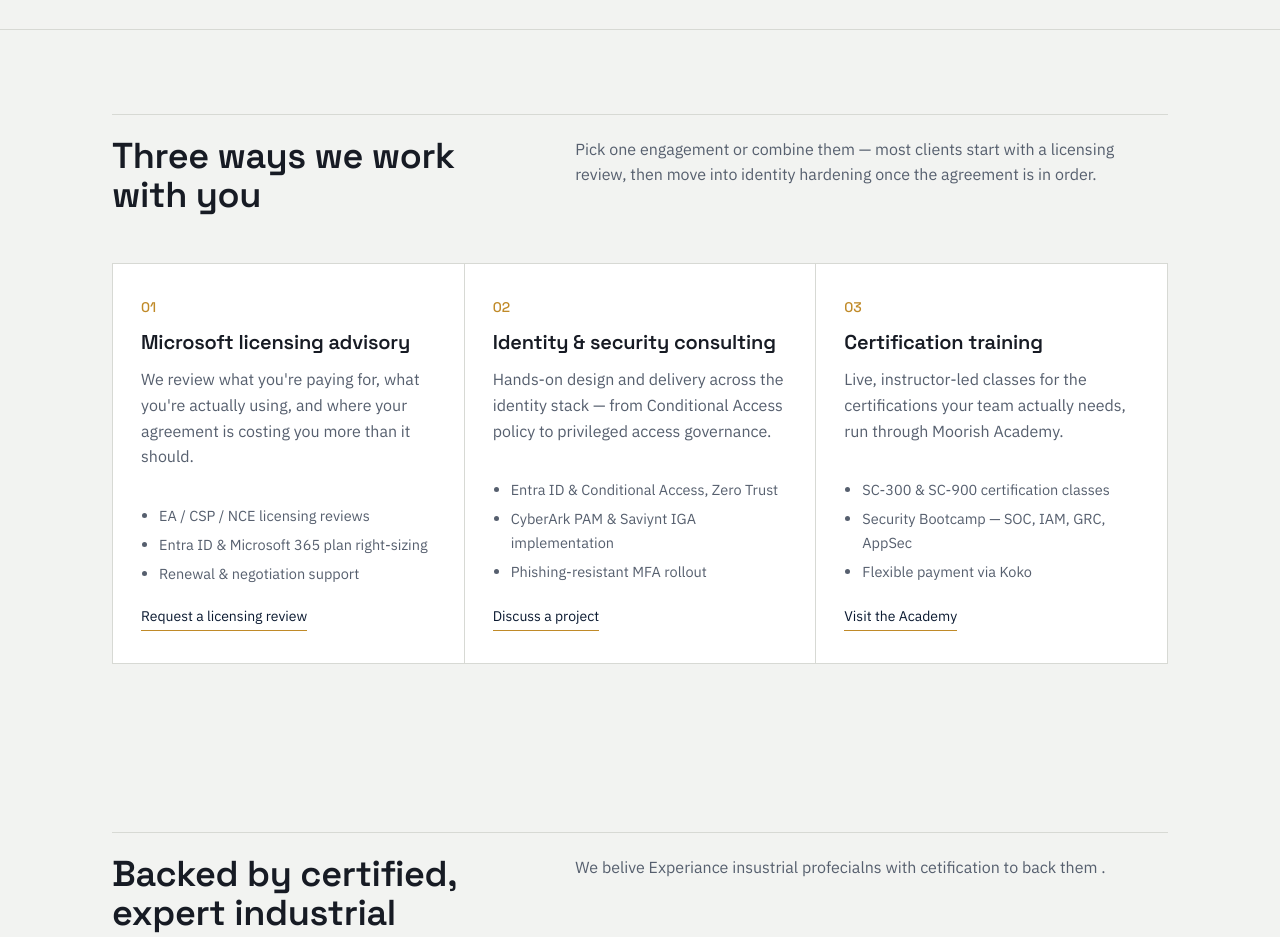
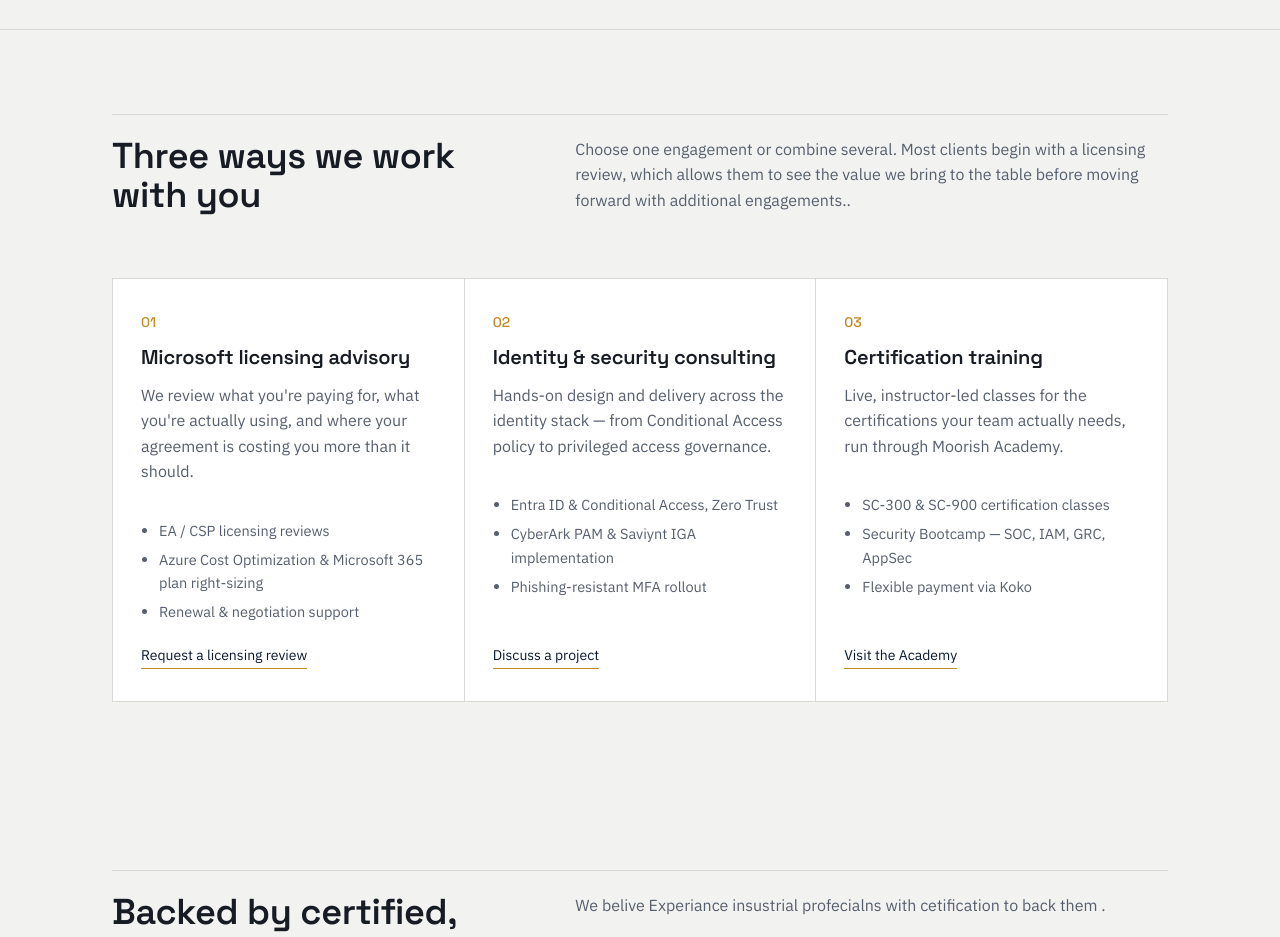
Before and after one commit to pathumudana/moorishlanka-site, a plain HTML site: page index.html in a window 1280 px wide. Shown: the part 880-1817 px from the top of the page. Drawn offline with Linux system fonts and the light colour scheme.

Commit message:
Update index.html

```diff
--- a/index.html
+++ b/index.html
@@ -78,7 +78,7 @@
   <div class="wrap">
     <div class="section-head">
       <h2>Three ways we work with you</h2>
-      <p>Pick one engagement or combine them — most clients start with a licensing review, then move into identity hardening once the agreement is in order.</p>
+      <p>Choose one engagement or combine several. Most clients begin with a licensing review, which allows them to see the value we bring to the table before moving forward with additional engagements..</p>
     </div>
     <div class="services-grid">
       <div class="service-card">
@@ -86,8 +86,8 @@
         <h3>Microsoft licensing advisory</h3>
         <p>We review what you're paying for, what you're actually using, and where your agreement is costing you more than it should.</p>
         <ul>
-          <li>EA / CSP / NCE licensing reviews</li>
-          <li>Entra ID &amp; Microsoft 365 plan right-sizing</li>
+          <li>EA / CSP licensing reviews</li>
+          <li>Azure Cost Optimization &amp; Microsoft 365 plan right-sizing</li>
           <li>Renewal &amp; negotiation support</li>
         </ul>
         <a href="#contact" class="more">Request a licensing review</a>
```
